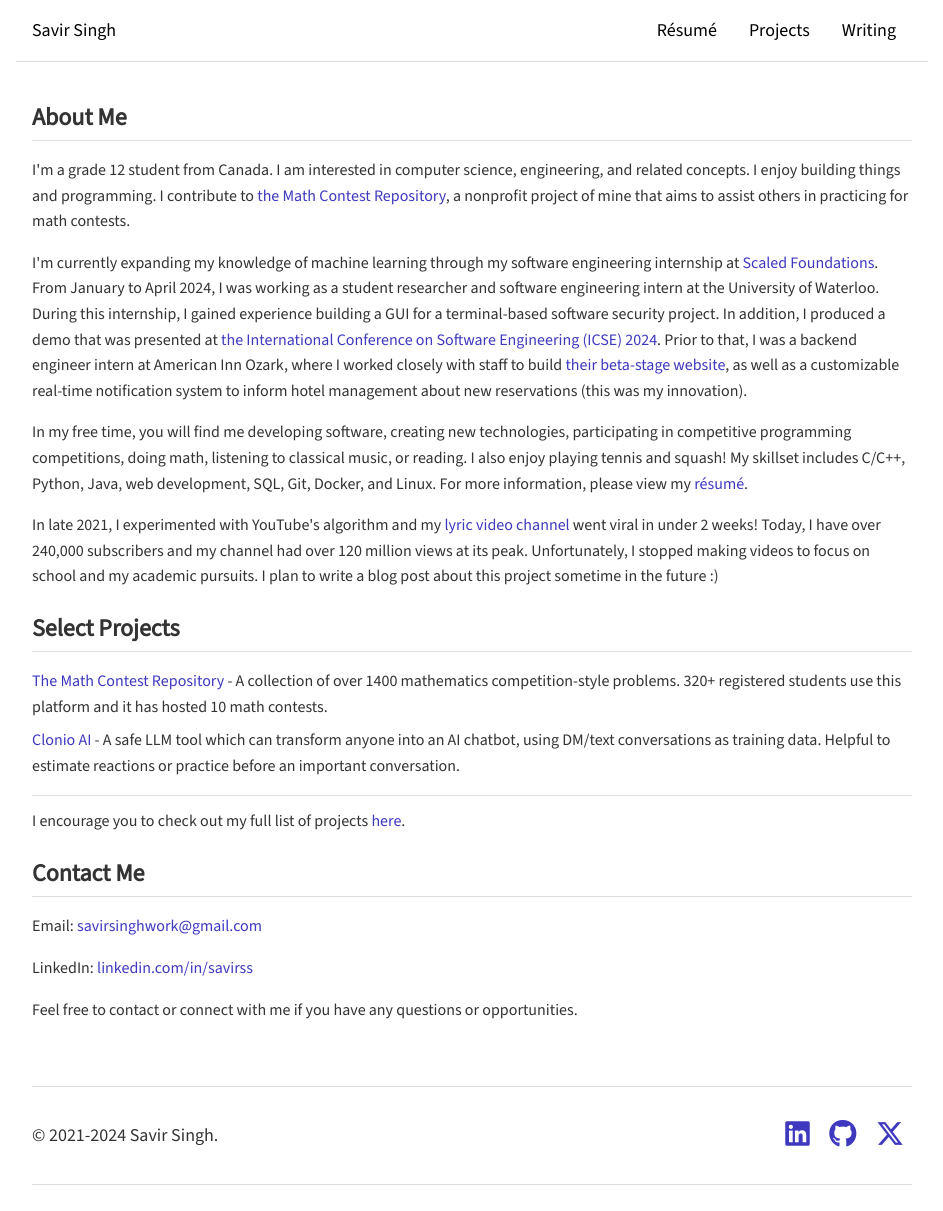
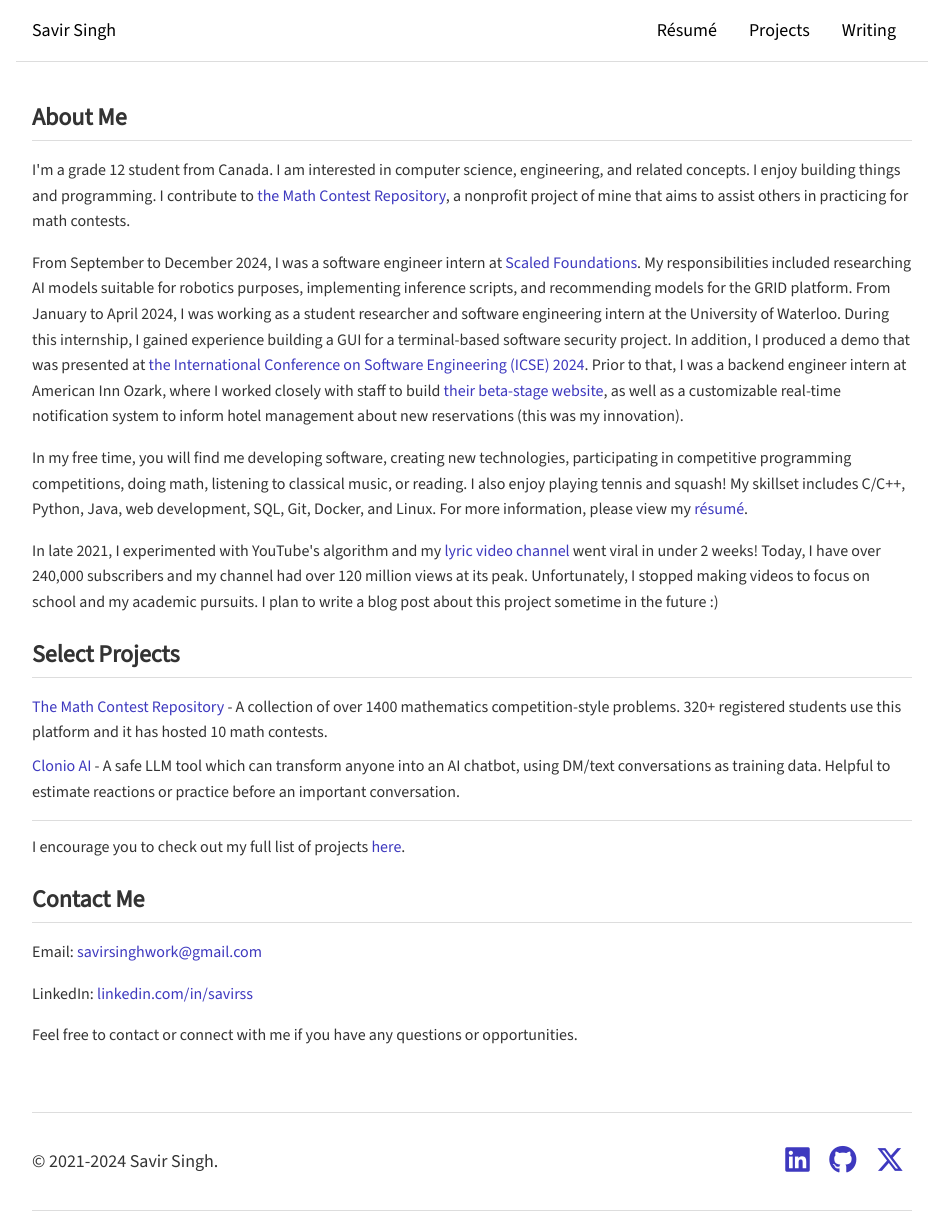
Before and after one commit to savirsingh/savirsingh.github.io, a Jekyll site: the page built from index.html, in a window 1280 px wide. Shown: the whole page, without its empty margins (168-1111 px from the left). Built offline with Jekyll 4.4.1, drawn with Linux system fonts in a browser that asks for light colours; the list of posts is cut into pages by our own code; before the commit the page ends 1185 px from its top, so only the background shows below that.

Commit message:
Update index.html

```diff
--- a/index.html
+++ b/index.html
@@ -6,7 +6,7 @@
 <section id="about">
     <h2>About Me</h2>
     <p>I'm a grade 12 student from Canada. I am interested in computer science, engineering, and related concepts. I enjoy building things and programming. I contribute to <a href="https://mathcontestrepository.pythonanywhere.com/user/savir">the Math Contest Repository</a>, a nonprofit project of mine that aims to assist others in practicing for math contests.</p>
-    <p>I'm currently expanding my knowledge of machine learning through my software engineering internship at <a href="https://www.scaledfoundations.ai/" target="_blank">Scaled Foundations</a>. From January to April 2024, I was working as a student researcher and software engineering intern at the University of Waterloo. During this internship, I gained experience building a GUI for a terminal-based software security project. In addition, I produced a demo that was presented at <a href="https://conf.researchr.org/home/icse-2024">the International Conference on Software Engineering (ICSE) 2024</a>. Prior to that, I was a backend engineer intern at American Inn Ozark, where I worked closely with staff to build <a href="https://www.americaninnozark.com">their beta-stage website</a>, as well as a customizable real-time notification system to inform hotel management about new reservations (this was my innovation).</p>
+    <p>From September to December 2024, I was a software engineer intern at <a href="https://www.scaledfoundations.ai/" target="_blank">Scaled Foundations</a>. My responsibilities included researching AI models suitable for robotics purposes, implementing inference scripts, and recommending models for the GRID platform. From January to April 2024, I was working as a student researcher and software engineering intern at the University of Waterloo. During this internship, I gained experience building a GUI for a terminal-based software security project. In addition, I produced a demo that was presented at <a href="https://conf.researchr.org/home/icse-2024">the International Conference on Software Engineering (ICSE) 2024</a>. Prior to that, I was a backend engineer intern at American Inn Ozark, where I worked closely with staff to build <a href="https://www.americaninnozark.com">their beta-stage website</a>, as well as a customizable real-time notification system to inform hotel management about new reservations (this was my innovation).</p>
     <p>In my free time, you will find me developing software, creating new technologies, participating in competitive programming competitions, doing math, listening to classical music, or reading. I also enjoy playing tennis and squash! My skillset includes C/C++, Python, Java, web development, SQL, Git, Docker, and Linux. For more information, please view my <a href="/resume">résumé</a>.</p>
     <p>In late 2021, I experimented with YouTube's algorithm and my <a href="https://www.youtube.com/@vibelyrics/videos">lyric video channel</a> went viral in under 2 weeks! Today, I have over 240,000 subscribers and my channel had over 120 million views at its peak. Unfortunately, I stopped making videos to focus on school and my academic pursuits. I plan to write a blog post about this project sometime in the future :)</p>
 </section>
```
